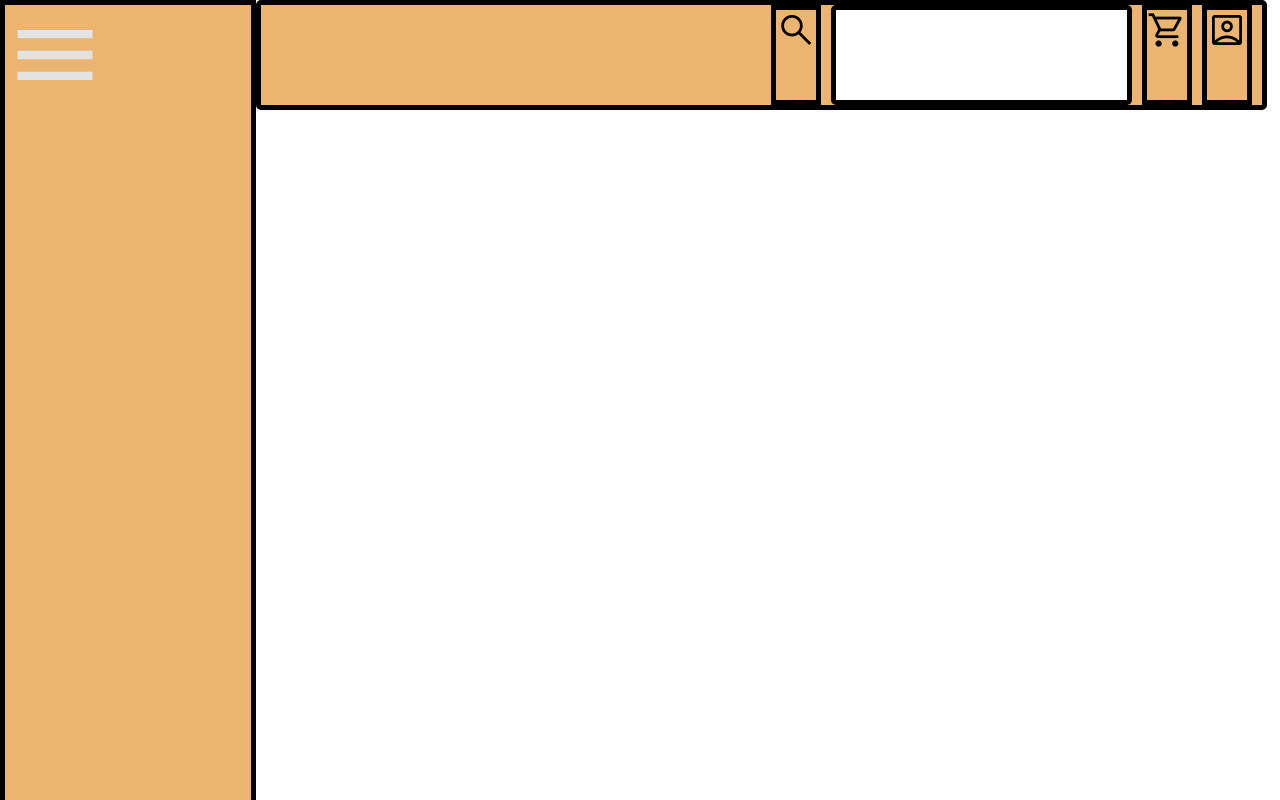
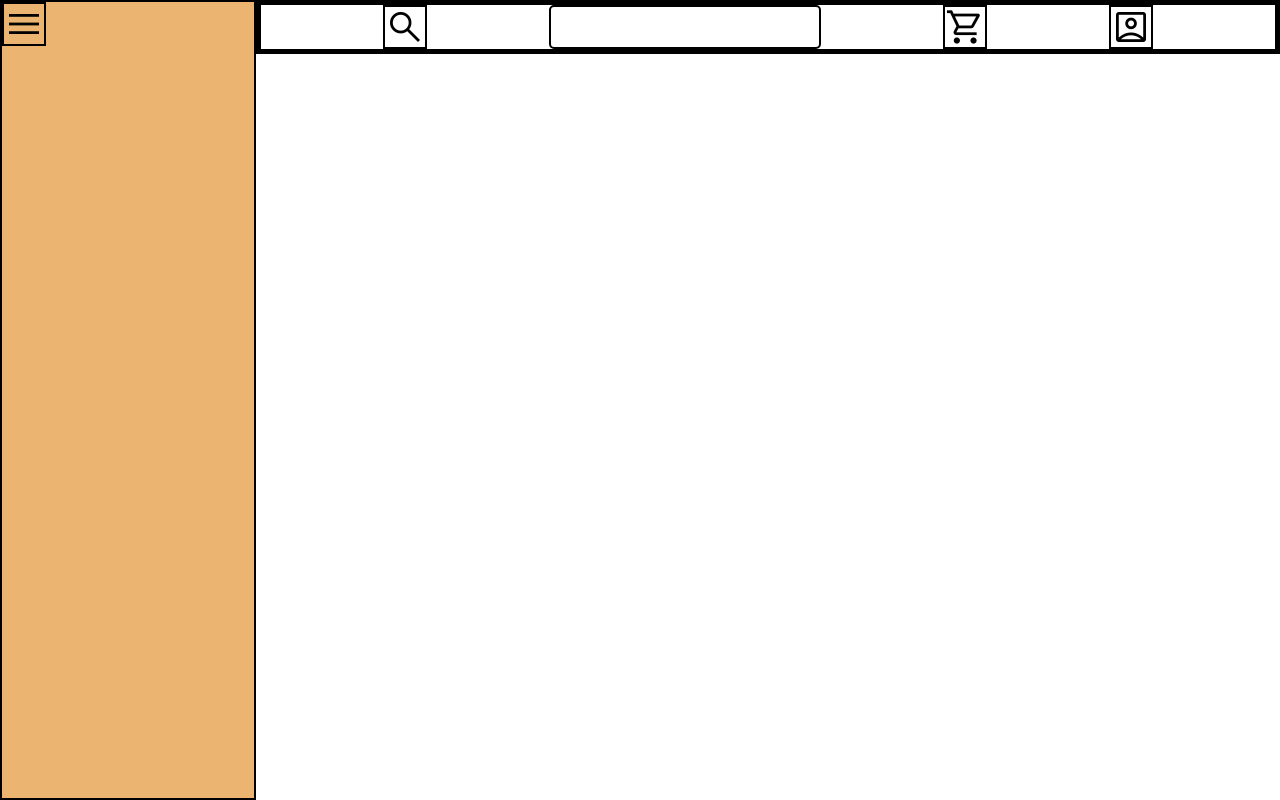
Before and after one commit to Narayana236269/shopping_web, a plain HTML site: page index.html in a window 1280 px wide. Shown: the top 800 px of the page. Drawn offline with nearby package versions, Linux system fonts and the light colour scheme; no server answers.

Commit message:
first commit

```diff
--- a/index.html
+++ b/index.html
@@ -14,13 +14,17 @@
                 padding: 0px;
               }
               body {
+                /* display: grid;
+                grid-template-columns: 20vw 79vw;
+                grid-template-rows: 200vh 100vh; */
+
                 display: grid;
-      grid-template-columns: 20vw 79vw;
-      grid-template-rows: 200vh 100vh;
+                grid-template-columns: 20vw 80vw;
+                min-height: 100vh;
               }
               .category {
                 background-color: rgb(235, 180, 113);
-      border: 5px black solid;
+                border: 2px black solid;
               }
               .products {
                 /* background-color: rgb(235, 214, 174);
@@ -30,39 +34,44 @@
                 display: flex;
                 justify-content: space-evenly;
                 border: 5px solid;
-      /* background:linear-gradient(wh); */
-      background-color: rgb(235, 180, 113);
-      border-radius: 5px;
+                /* background:linear-gradient(wh);
+                /* background-color: rgb(235, 180, 113);
+                border-radius: 5px; */ */
+
+
+
     }
               #scr_symbol {
-      margin-left: 500px;
+                /* margin-left: 500px; */
               }
 
               .scarch {
-      width: 30%;
-      height: 100px;
+
                 font-size: 18px;
                 border-radius: 5px;
                 position: relative;
-      font-size: 40px;
+                font-size:20px;
                 font-weight: bold;
                 border-radius: 5px;
-      border: 5px solid black;
+                border: 2px solid black;
               }
 
               .material-symbols-outlined {
-      color: blackx;
+                color: black;
                 font-size: 5vh;
-      border: 5px solid black;
+                border: 2px solid black;
                 cursor: pointer;
               }
               .category-list {
-      color: rgb(7, 3, 3);
+                /* color: rgb(7, 3, 3);
                 padding: 10px;
                 margin: auto;
                 align-items: center;
-      font-size: 60px;
+                font-size: 24px; */
+
+                font-size: 24px;
               }
+
               .elements {
                 display: flex;
                 flex-wrap: wrap;
@@ -96,17 +105,7 @@
   </style>
   <body>
     <div class="category">
-      <svg
-        xmlns="http://www.w3.org/2000/svg"
-        height="100px"
-        viewBox="0 -960 960 960"
-        width="100px"
-        fill="#e3e3e3"
-      >
-        <path
-          d="M120-240v-80h720v80H120Zm0-200v-80h720v80H120Zm0-200v-80h720v80H120Z"
-        />
-      </svg>
+      <span class="material-symbols-outlined"> menu </span>
       <ul class="category-list" id="category"></ul>
     </div>
     <div class="products">
```
Lines whose indentation alone changed are shown as unchanged.
